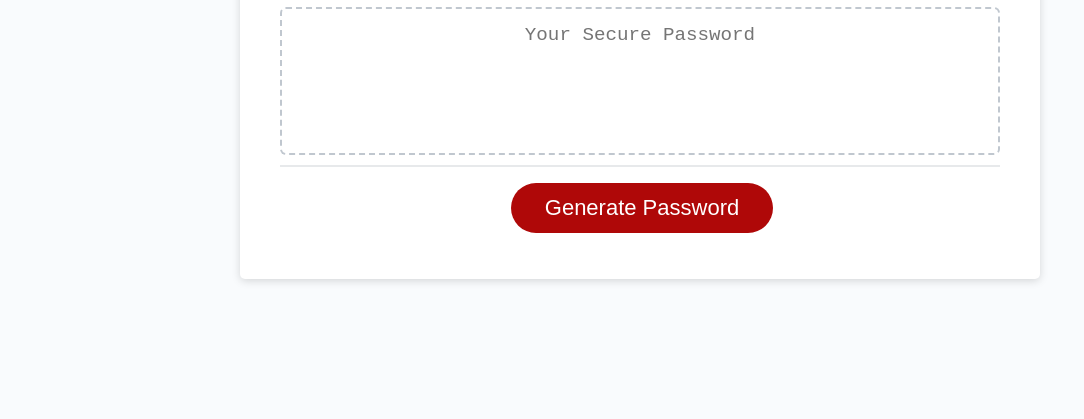
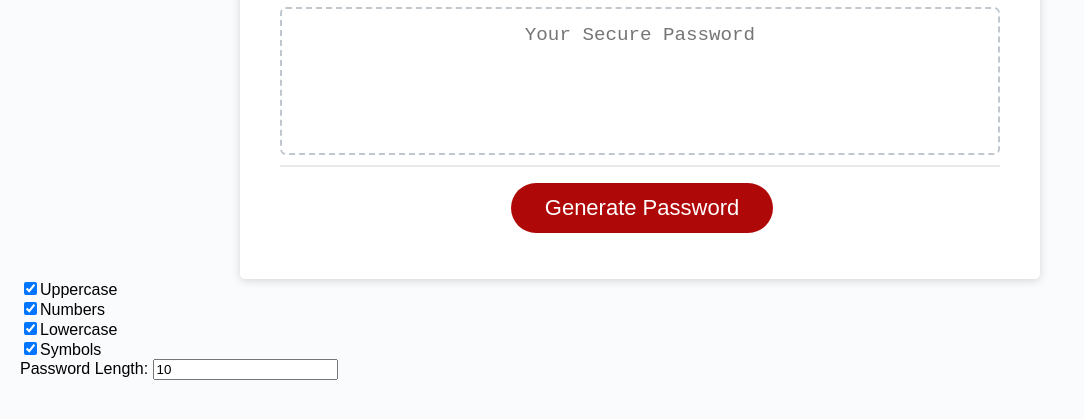
Before and after one commit to ksboyer17/Password-Generator, a plain HTML site: page Develop/index.html in a window 1280 px wide. Shown: the part 241-660 px from the top of the page, without its empty margins (0-1084 px from the left). Drawn offline with Linux system fonts and the light colour scheme.

Commit message:
added password selection parameters to html

```diff
--- a/Develop/index.html
+++ b/Develop/index.html
@@ -28,6 +28,14 @@
           <button id="generate" class="btn">Generate Password</button>
         </div>
       </div>
+      <!-- Password criteria selectors -->
+      <form name="generator">
+        <input type="checkbox" name="uppercase" checked="checked"><label>Uppercase</label><br>
+        <input type="checkbox" name="numbers" checked="checked"><label>Numbers</label><br>
+        <input type="checkbox" name="lowercase" checked="checked"><label>Lowercase</label><br>
+        <input type="checkbox" name="symbols" checked="checked"><label>Symbols</label><br>
+        Password Length: <input type="text" name="length" value="10"><br>
+      </form>
     </div>
     <script src="script.js"></script>
   </body>
```
Also changed, not shown: Develop/script.js (line endings or trailing spaces).
